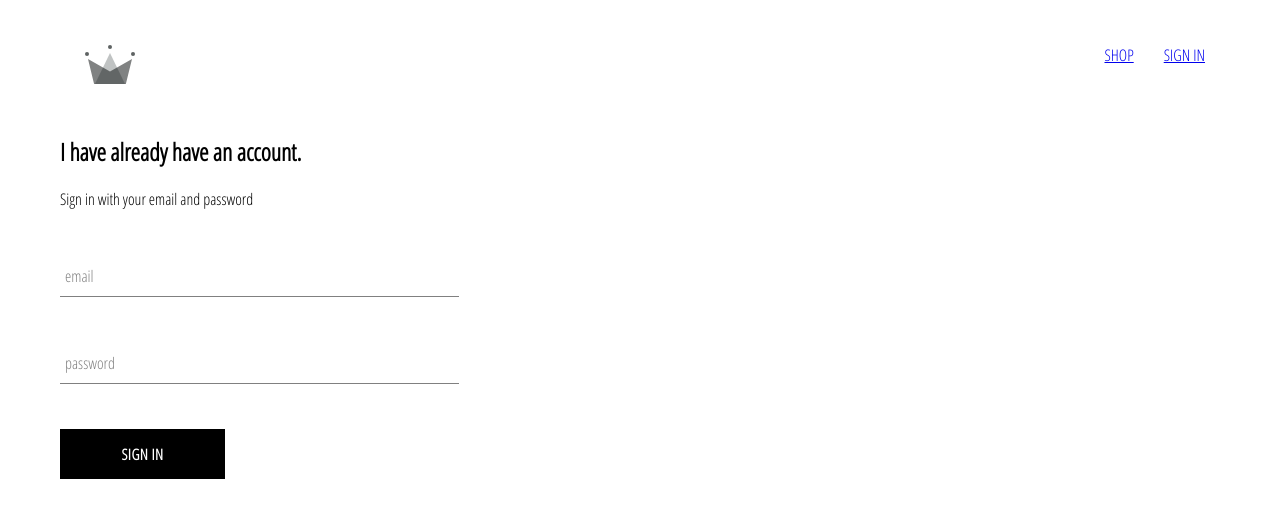
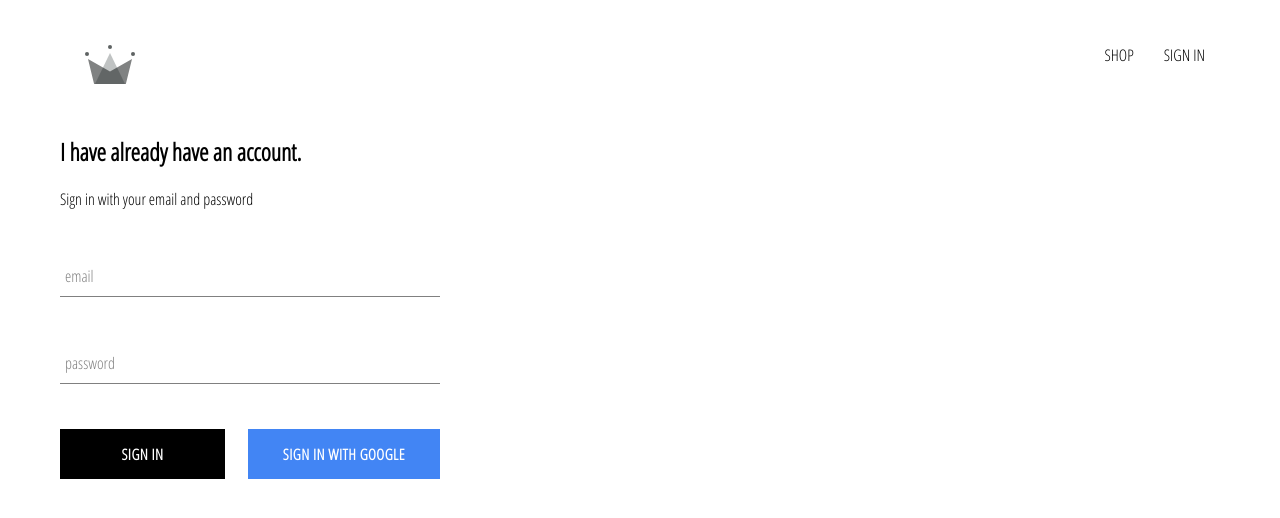
Before and after one commit to muzafferkilicaslan/crwn-clothing, a React (Create React App) app: page /signin in a window 1280 px wide. Shown: the top 518 px of the page. Built offline with nearby package versions, Linux system fonts and the light colour scheme; no server answers.

Commit message:
integrated firebase into application, created sign in page with sign in google

```diff
--- a/package.json
+++ b/package.json
@@ -6,6 +6,7 @@
     "@testing-library/jest-dom": "^5.16.1",
     "@testing-library/react": "^11.2.7",
     "@testing-library/user-event": "^12.8.3",
+    "firebase": "^9.6.2",
     "node-sass": "^7.0.1",
     "react": "^17.0.2",
     "react-dom": "^17.0.2",
--- a/src/App.css
+++ b/src/App.css
@@ -2,3 +2,12 @@
     font-family: 'Open Sans Condensed';
     padding: 20px 60px;
 }
+
+a{
+    text-decoration: none;
+    color:black;
+}
+
+*{
+    box-sizing: border-box;
+}
--- a/src/App.js
+++ b/src/App.js
@@ -6,17 +6,36 @@
 import ShopPage from "./pages/shop/shop.component";
 import Header from "./components/header/header.component";
 import SignInAndSignUpPage from "./pages/sign-in-and-sign-up/sign-in-and-sign-up.components";
+import { auth } from './firebase/firebase.utils';
 
-const HatsPage = () => (
-  <div>
-    <h1>HATS PAGE</h1>
-  </div>
-);
 
-function App() {
+class App extends React.Component {
+  constructor(){
+    super();
+
+    this.state={
+      currentUser:null
+    };
+  }
+
+  unsubscribeFromAuth = null
+
+  componentDidMount(){
+    auth.unsubscribeFromAuth=auth.onAuthStateChanged(user => {
+      this.setState({currentUser:user});
+      console.log(user);
+    })
+  }
+
+  componentWillUnmount(){
+    this.unsubscribeFromAuth();
+  }
+
+
+  render() {
     return (
       <div>
-    <Header/>
+      <Header currentUser={this.state.currentUser}/>
         <Routes>
           <Route exact path="/" element={<HomePage />} />
           <Route path="/shop" element={<ShopPage />} />
@@ -26,4 +45,6 @@
     );
   }
 
+}
+
 export default App;
--- a/src/components/custom-button/custom-button.component.jsx
+++ b/src/components/custom-button/custom-button.component.jsx
@@ -2,8 +2,8 @@
 
 import './custom-button.styles.scss';
 
-const CustomButton = ({children, ...otherProps}) => (
-    <button className="custom-button" {...otherProps}>
+const CustomButton = ({children, isGoogleSignIn,...otherProps}) => (
+    <button className={`${isGoogleSignIn ? 'google-sign-in' : ''} custom-button`} {...otherProps}>
     {children}
     </button>
 )
--- a/src/components/custom-button/custom-button.styles.scss
+++ b/src/components/custom-button/custom-button.styles.scss
@@ -19,4 +19,14 @@
       color: black;
       border: 1px solid black;
     }
+
+    &.google-sign-in {
+      background-color: #4285f4;
+      color:white;
+
+      &:hover{
+        background-color: #357ae8;
+        border:none
+      }
+    }
   }
--- a/src/components/form-input/form-input.component.jsx
+++ b/src/components/form-input/form-input.component.jsx
@@ -7,7 +7,7 @@
     <input className="form-input" onChange={handleChange} {...otherProps} />
     {label ?(
         <label
-        className={`${otherProps.value.lenght} ? 'shrink' : '' }
+        className={`${otherProps.value.lenght} ? 'shrink' : ' ' }
         form-input-label`}
     >
             {label}
--- a/src/components/header/header.component.jsx
+++ b/src/components/header/header.component.jsx
@@ -3,15 +3,21 @@
 import './header.styles.scss';
 import { Link } from 'react-router-dom';
 import { ReactComponent as Logo } from '../../assets/crown.svg'
+import {auth} from '../../firebase/firebase.utils';
 
-const Header = () => (
+const Header = ({currentUser}) => (
     <div className="header">
         <Link className="logo-container" to="/">
             <Logo className='logo' />
         </Link>
         <div className="options">
             <Link className="option" to='/shop'>SHOP</Link>
-            <Link className="option" to='/signin'>SIGN IN</Link>
+            {
+                currentUser ?
+                <div className="option" onClick={()=>auth.signOut()}>SIGN OUT</div>
+                :
+                <Link className="option" to="/signin">SIGN IN</Link>
+            }
         </div>
     </div>
 )
--- a/src/components/header/header.styles.scss
+++ b/src/components/header/header.styles.scss
@@ -20,6 +20,7 @@
 
       .option {
         padding: 10px 15px;
+        cursor:pointer;
       }
     }
   }
--- a/src/components/sign-in/sign-in.component.jsx
+++ b/src/components/sign-in/sign-in.component.jsx
@@ -1,33 +1,35 @@
 import React from "react";
 
-import './sign-in.styles.scss';
-import FormInput  from "../form-input/form-input.component";
+import "./sign-in.styles.scss";
+import FormInput from "../form-input/form-input.component";
 import CustomButton from "../custom-button/custom-button.component";
 
-class SignIn extends React.Component{
-    constructor(props){
+import { signInWithGoogle } from "../../firebase/firebase.utils";
+
+class SignIn extends React.Component {
+  constructor(props) {
     super(props);
 
-        this.state= {
-            email:'',
-            password:''
-        }
+    this.state = {
+      email: "",
+      password: "",
+    };
   }
 
-    handleSubmit = event => {
+  handleSubmit = (event) => {
     event.preventDefault();
 
-        this.setState({email:'',password:''})
-    }
+    this.setState({ email: "", password: "" });
+  };
 
-    handleChange = event => {
-        const {value,name}=event.target;
+  handleChange = (event) => {
+    const { value, name } = event.target;
 
-        this.setState({[name]:value});
-    }
+    this.setState({ [name]: value });
+  };
 
   render() {
-        return(
+    return (
       <div className="sign-in">
         <h2>I have already have an account.</h2>
         <span>Sign in with your email and password</span>
@@ -50,7 +52,13 @@
             required
           />
 
-                <CustomButton type='submit'>Sign in</CustomButton>
+          <div className="buttons">
+            <CustomButton type="submit">Sign in</CustomButton>
+            <CustomButton onClick={signInWithGoogle} isGoogleSignIn>
+              {" "}
+              Sign In with Google{" "}
+            </CustomButton>
+          </div>
         </form>
       </div>
     );
--- a/src/components/sign-in/sign-in.styles.scss
+++ b/src/components/sign-in/sign-in.styles.scss
@@ -1,9 +1,14 @@
 .sign-in{
-    width: 30vw;
+    width: 380px;
     display: flex;
     flex-direction: column;
+
+    .title{
+        margin:10px 0;
+    }
+
+    .buttons{
+        display: flex;
+        justify-content: space-between;
+    }
 }
-
-.title{
-    margin:10px 0;
-}
--- /dev/null
+++ b/src/firebase/firebase.utils.js
@@ -0,0 +1,25 @@
+import firebase from 'firebase/compat/app';
+
+import 'firebase/compat/firestore';
+import 'firebase/compat/auth';
+
+const config = {
+    apiKey: "AIzaSyC3h57nvWuifrpARC7pDHG3ElH87YhcjQY",
+    authDomain: "crwn-db-c727c.firebaseapp.com",
+    projectId: "crwn-db-c727c",
+    storageBucket: "crwn-db-c727c.appspot.com",
+    messagingSenderId: "441795872824",
+    appId: "1:441795872824:web:85fe909866dbd4f372becd",
+    measurementId: "G-XQRWBSFJ3Q"
+  };
+
+  firebase.initializeApp(config);
+
+  export const auth = firebase.auth();
+  export const firestor = firebase.firestore();
+
+  const provider = new firebase.auth.GoogleAuthProvider();
+  provider.setCustomParameters({prompt:'select_account'});
+  export const signInWithGoogle = () =>auth.signInWithPopup(provider);
+
+  export default firebase;
```
Also changed, not shown: 2 other files (tests, documents, lock files or other folders). Lines whose indentation alone changed are shown as unchanged.
